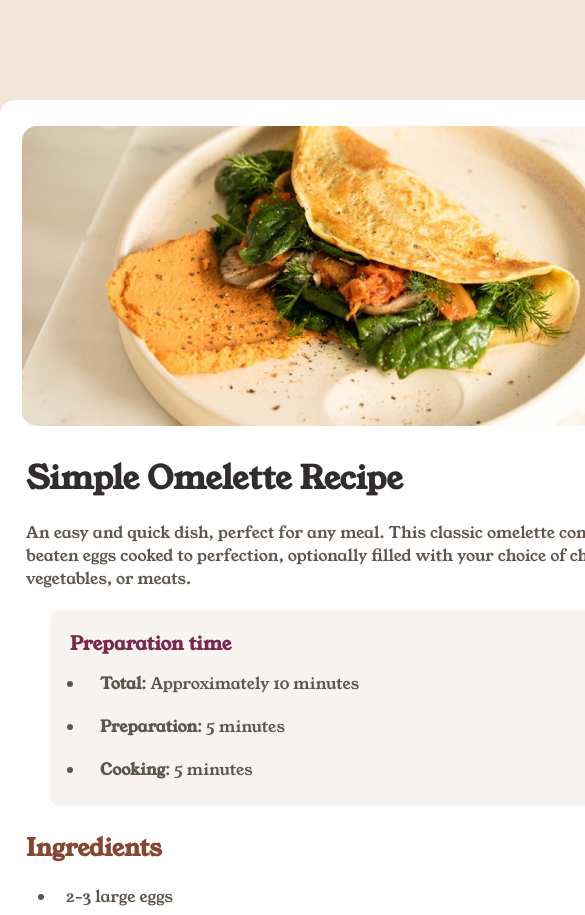
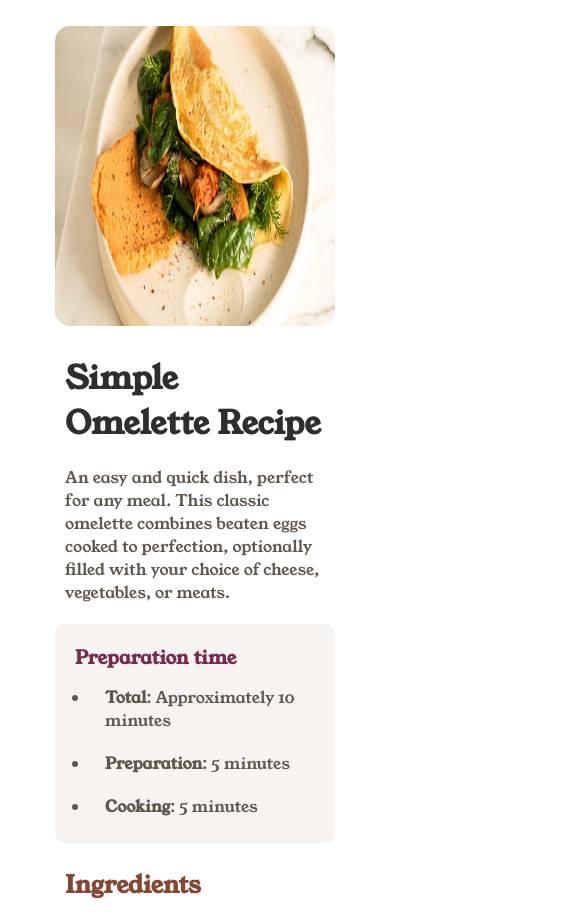
Before and after one commit to joaomorita/recipe-page, a plain HTML site: page index.html in a window 390 px wide. Shown: the top 915 px of the page, 585 px wide, since content can reach past the window. Drawn offline with Linux system fonts and the light colour scheme.

Commit message:
responsive fix

```diff
--- a/assets/styles/style.css
+++ b/assets/styles/style.css
@@ -116,8 +116,27 @@ footer a:hover{
 }
 
 
-@media (max-width: 600px) {
+@media only screen and (max-width: 700px) {
+
+    body{
+        background-color: hsl(0, 0%, 100%);
+    }
+
     main{
-        display: block;
+        margin-top: 0;
+        margin-bottom: 0;
+        width: 80vw;
+    }
+
+    main img{
+        width: 100%;
+    }
+
+    .preparation-time{
+        width: 100%;
+    }
+
+    table{
+        width: 100%;
     }
 }
```
